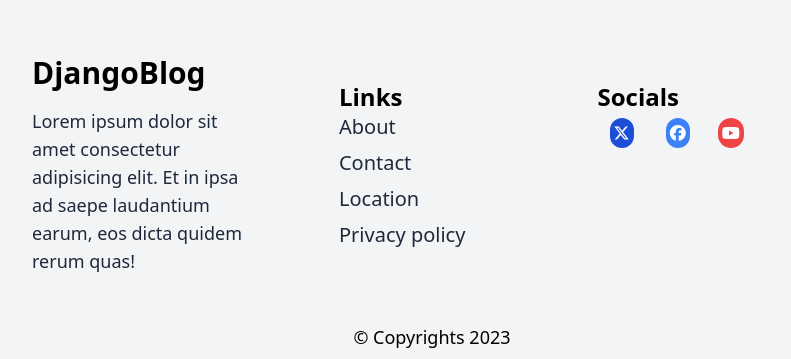
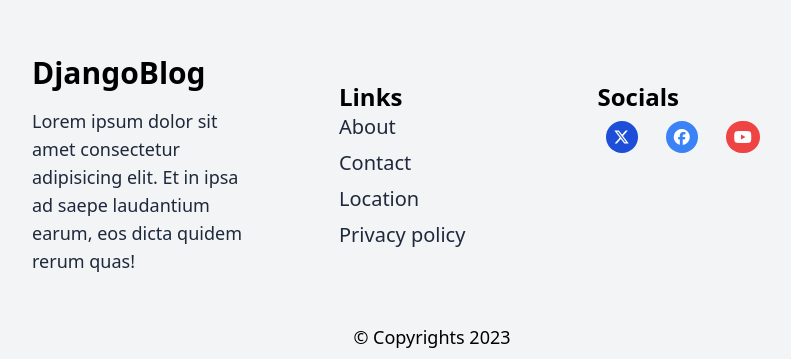
Before and after one commit to zablon-oigo/blog, a Django app: page /create/ in a window 1280 px wide. Shown: the part 652-1011 px from the top of the page, without its empty margins (208-999 px from the left). Run offline with Django 4.2, Linux system fonts and the light colour scheme; a user stored in the database is signed in; some libraries are stand-ins or nearby versions.

Commit message:
deployment configuration

```diff
--- a/blog/templates/blog/base.html
+++ b/blog/templates/blog/base.html
@@ -107,9 +107,9 @@
                 <div class=" p-4 sm-w-1/4 w-full">
                     <h2 class=" text-2xl font-semibold">Socials</h2>
                     <div class="m-2 space-x-6">
-                        <a href="" class="bg-blue-700 text-white  rounded-full mx-1 h-9 w-9 p-1"><i class="fa-brands fa-x-twitter"></i></a>
-                        <a href="" class="bg-blue-500 rounded-full h-9 w-9 mx-1 text-white p-1 "><i class="fa-brands fa-facebook"></i></a>
-                        <a href="" class="bg-red-500 rounded-full h-9 w-9 mx-1 p-1 text-white"><i class="fa-brands fa-youtube"></i></a>
+                        <a href="" class=""><i class="fa-brands fa-x-twitter bg-blue-700 text-white  rounded-full p-2"></i></a>
+                        <a href="" class=" "><i class="fa-brands fa-facebook bg-blue-500 rounded-full text-white p-2"></i></a>
+                        <a href="" class=""><i class="fa-brands fa-youtube bg-red-500 rounded-full   p-2 text-white"></i></a>
                     </div>
                 </div>
 
--- a/blog_project/settings.py
+++ b/blog_project/settings.py
@@ -51,6 +51,7 @@ MIDDLEWARE = [
     'django.contrib.auth.middleware.AuthenticationMiddleware',
     'django.contrib.messages.middleware.MessageMiddleware',
     'django.middleware.clickjacking.XFrameOptionsMiddleware',
+    "whitenoise.middleware.WhiteNoiseMiddleware",
 ]
 
 ROOT_URLCONF = 'blog_project.urls'
@@ -133,7 +134,7 @@ USE_TZ = True
 STATIC_URL = 'static/'
 STATICFILES_DIRS=[os.path.join(BASE_DIR, 'static')]
 STATIC_ROOT=os.path.join(BASE_DIR,'staticfiles_build', 'static')
-
+STATICFILES_STORAGE = "whitenoise.storage.CompressedManifestStaticFilesStorage"
 MEDIA_URL='media/'
 MEDIA_ROOT=os.path.join(BASE_DIR,'media')
 
```
Also changed, not shown: 2 other files.
